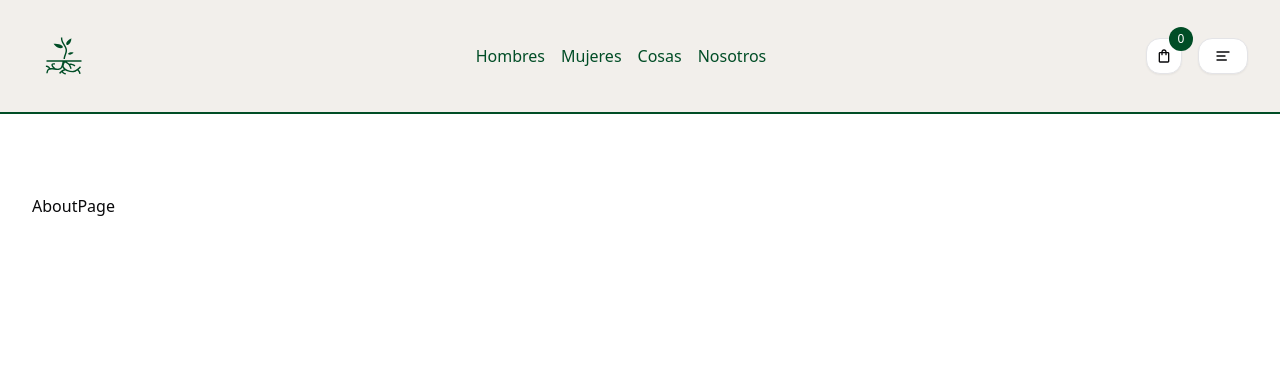
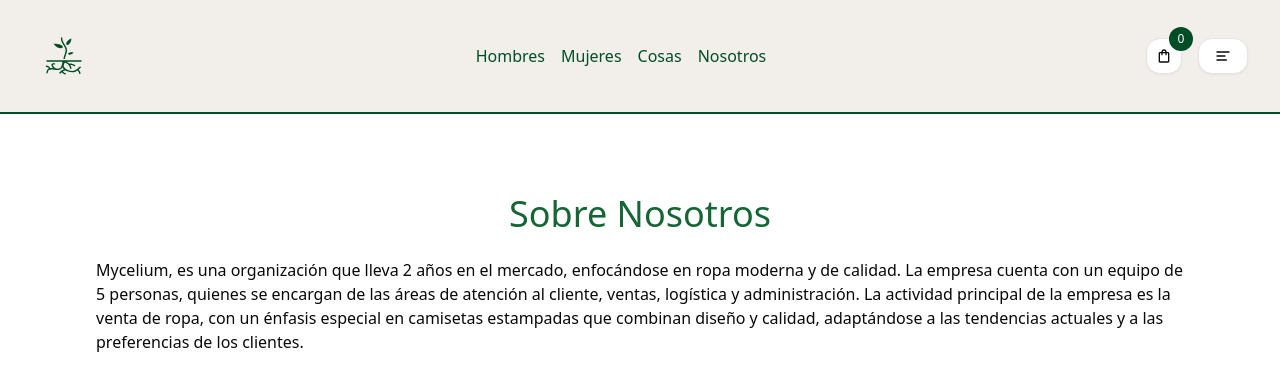
Before and after one commit to Flying-Spaghetti-Monster69/mycelium, a Next.js app: page /about in a window 1280 px wide. Shown: the top 386 px of the page. Built offline with nearby package versions, Linux system fonts and the light colour scheme.

Commit message:
about prototype

```diff
--- a/app/about/page.tsx
+++ b/app/about/page.tsx
@@ -1,4 +1,15 @@
+import { AboutMsg } from "@/utils/constants";
+
 function AboutPage() {
-  return <div>AboutPage</div>;
+  return (
+    <main>
+      <section className="flex flex-col justify-center items-center gap-6">
+        <h1 className="text-center text-2xl sm:text-4xl text-green-800">
+          Sobre Nosotros
+        </h1>
+        <p className="sm:mx-16">{AboutMsg}</p>
+      </section>
+    </main>
+  );
 }
 export default AboutPage;
--- /dev/null
+++ b/utils/constants.ts
@@ -0,0 +1,2 @@
+export const AboutMsg =
+  "    Mycelium, es una organización que lleva 2 años en el mercado, enfocándose en ropa moderna y de calidad. La empresa cuenta con un equipo de 5 personas, quienes se encargan de las áreas de atención al cliente, ventas, logística y administración. La actividad principal de la empresa es la venta de ropa, con un énfasis especial en camisetas estampadas que combinan diseño y calidad, adaptándose a las tendencias actuales y a las preferencias de los clientes.";
```
